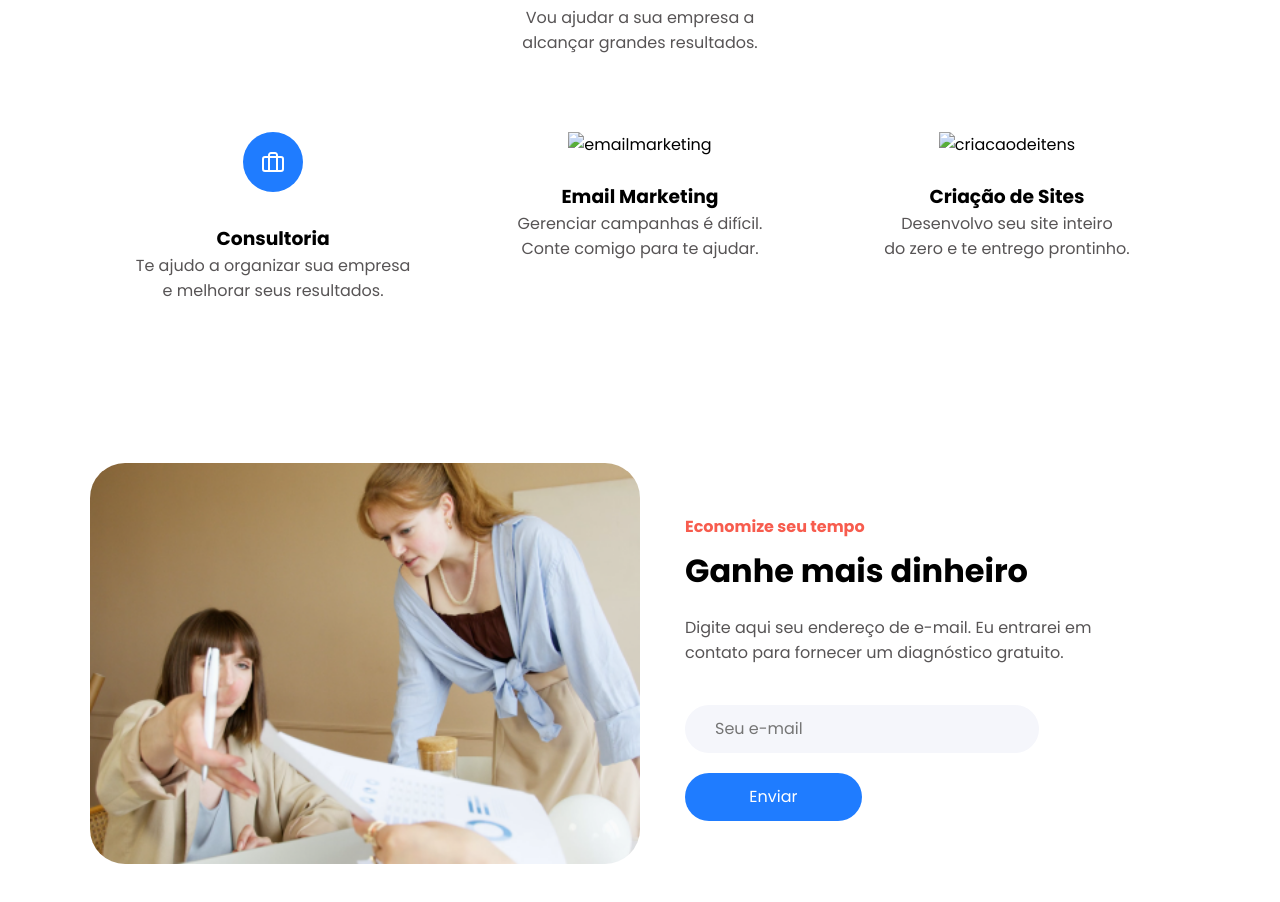
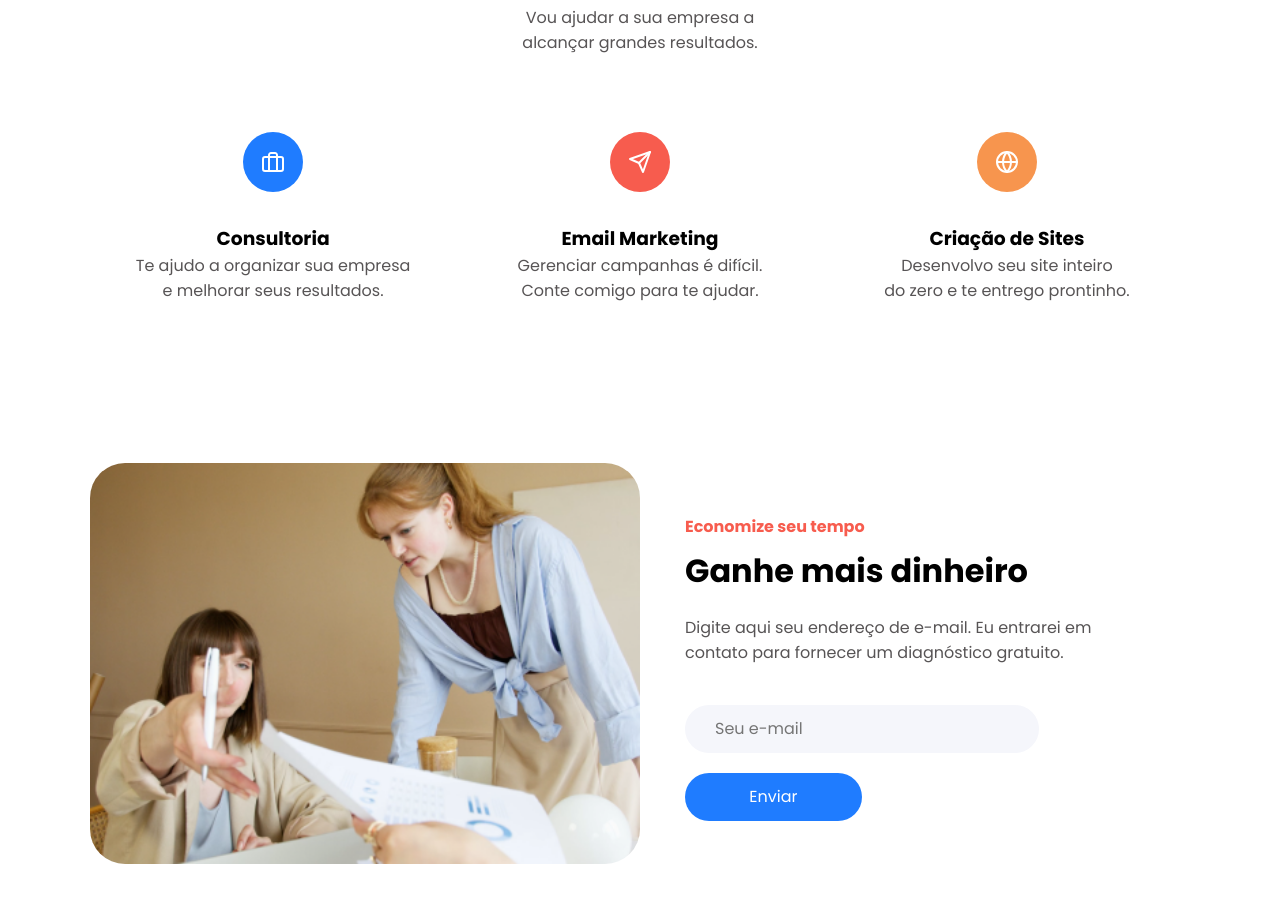
Before and after one commit to usrjair0/repository, a plain HTML site: page index.html in a window 1280 px wide. Shown: the part 800-1702 px from the top of the page. Drawn offline with Linux system fonts and the light colour scheme; the site is published under a folder, as on GitHub Pages, so addresses that start at the root find nothing.

Commit message:
commit images2

```diff
--- a/index.html
+++ b/index.html
@@ -59,13 +59,13 @@
             e melhorar seus resultados.</p>
         </div>
         <div class="servicos">
-            <img src="/assets/emailmarketing.svg" alt="emailmarketing">
+            <img src="./assets/emailmarketing.svg" alt="emailmarketing">
             <h3>Email Marketing</h3>
             <p class="gray">Gerenciar campanhas é difícil.<br>
             Conte comigo para te ajudar.</p>
         </div>
         <div class="servicos">
-            <img src="/assets/criacaodeitens.svg" alt="criacaodeitens">
+            <img src="./assets/criacaodeitens.svg" alt="criacaodeitens">
             <h3>Criação de Sites</h3>
             <p class="gray">Desenvolvo seu site inteiro <br>
             do zero e te entrego prontinho.</p>
```
